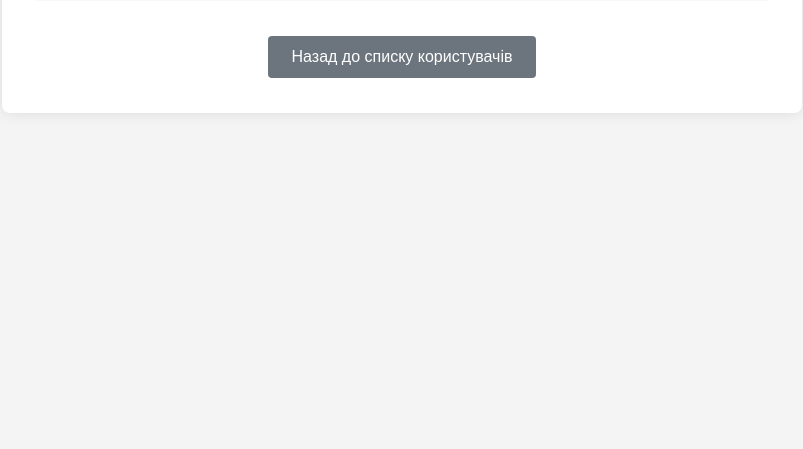
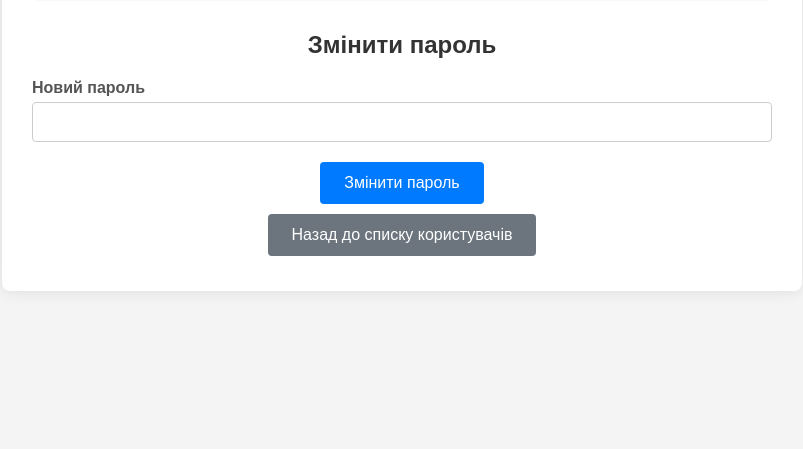
Before and after one commit to DmytroVoronkov/flask-air-commerce, a Flask app: template app/templates/users/manage_user.html in a window 1280 px wide. Shown: the part 331-780 px from the top of the page, without its empty margins (238-1041 px from the left). Run offline with Flask 3, Linux system fonts and the light colour scheme; the template is opened without the code that fills it, so the values that code supplies are empty.

Commit message:
+ password change for users

```diff
--- a/app/templates/users/manage_user.html
+++ b/app/templates/users/manage_user.html
@@ -57,6 +57,28 @@
         }
         tr:nth-child(even) {
             background-color: #f9f9f9;
+        }
+        .form-group {
+            margin-bottom: 15px;
+            text-align: left;
+        }
+        label {
+            display: block;
+            margin-bottom: 5px;
+            font-weight: bold;
+            color: #555;
+        }
+        input[type="password"] {
+            width: 100%;
+            padding: 10px;
+            border: 1px solid #ccc;
+            border-radius: 4px;
+            font-size: 16px;
+            box-sizing: border-box;
+        }
+        input[type="password"]:focus {
+            border-color: #007bff;
+            outline: none;
         }
         .btn {
             display: inline-block;
@@ -139,6 +161,16 @@
             <p><strong>Дата створення:</strong> {{ user.created_at | datetimeformat('%d.%m.%Y %H:%M') }}</p>
         </div>
 
+        <!-- Форма для зміни пароля -->
+        <h2>Змінити пароль</h2>
+        <form method="POST" action="{{ url_for('users.change_user_password_web', user_id=user.id) }}">
+            <div class="form-group">
+                <label for="new_password">Новий пароль</label>
+                <input type="password" id="new_password" name="new_password" required>
+            </div>
+            <button type="submit" class="btn btn-primary">Змінити пароль</button>
+        </form>
+
         {% if user.role.value == 'cashier' %}
             <!-- Секція для касирів -->
             <h2>Каси користувача</h2>
@@ -200,8 +232,7 @@
         {% elif user.role.value == 'admin' or user.role.value == 'accountant' %}
             <!-- Секція для адміністраторів і бухгалтерів -->
             <h2>Керування користувачем</h2>
-            <p>Функціонал для керування адміністраторами та бухгалтерами ще не реалізований.</p>
-            <!-- Місце для майбутнього функціоналу -->
+            <!-- Додатковий функціонал можна додати тут -->
         {% endif %}
 
         <div>
```
Also changed, not shown: app/routes/users.py (+30 -0 lines).
